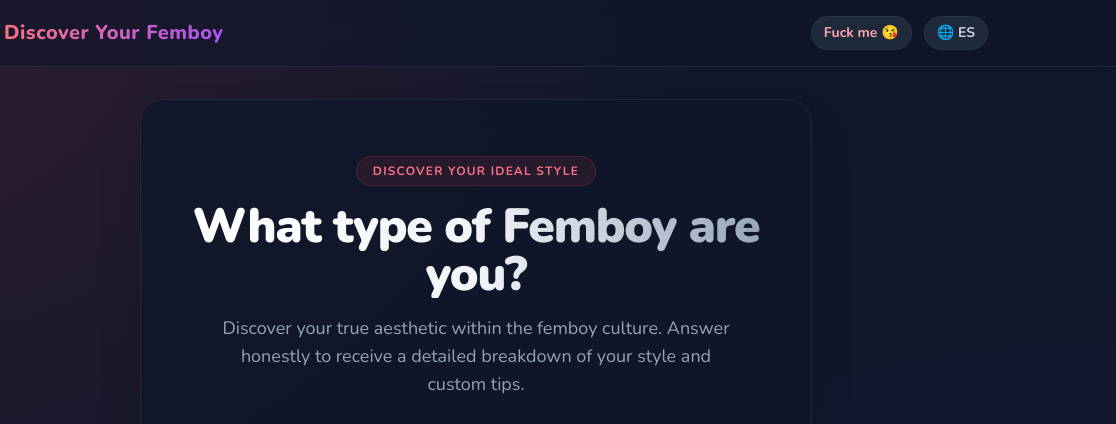
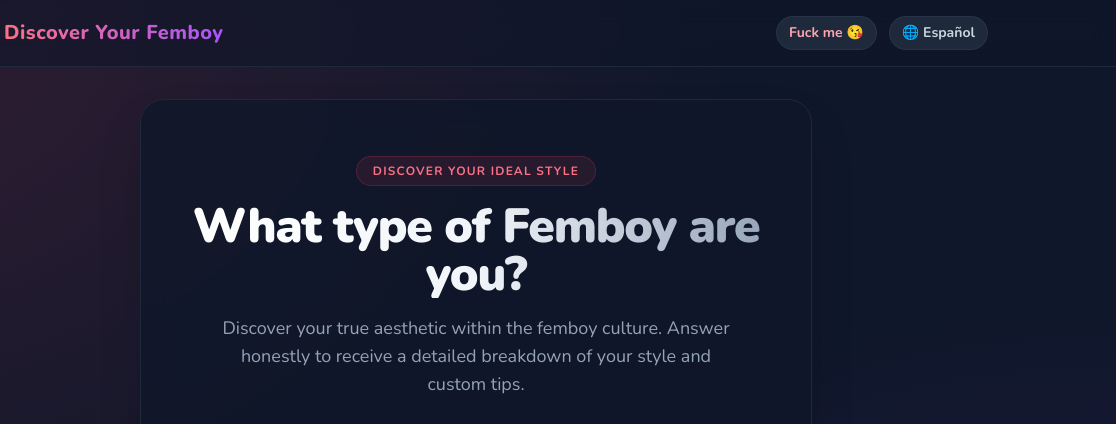
Before and after one commit to aleslul/femboy-web, a plain HTML site: page index.html in a window 1280 px wide. Shown: the top 424 px of the page, 164-1280 px from the left. Drawn offline with nearby package versions, Linux system fonts and the light colour scheme.

Commit message:
why am i updating this?

```diff
--- a/index.html
+++ b/index.html
@@ -77,7 +77,7 @@
                     <a href="https://ko-fi.com/aleslul">Fuck me 😘</a>
                 </div>
                 <button id="lang-btn" class="text-sm bg-slate-800 hover:bg-slate-700 py-1.5 px-3 rounded-full text-slate-300 border border-slate-700/50 font-bold transition-colors flex items-center gap-1">
-                    🌐 ES
+
                 </button>
             </div>
         </div>
--- a/scripts/app.js
+++ b/scripts/app.js
@@ -2,15 +2,24 @@ import { questions, archetypes } from './data.js';
 import { uiTranslations } from './i18n.js';
 import { elements, updateLanguageStaticDOM, renderQuestionDOM, renderResultsDOM } from './dom.js';
 
-let currentLang = 'en';
+let currentLang = detectBrowserLanguage();
 let currentQuestion = 0;
 let scores = { classic: 0, goth: 0, casual: 0, elegant: 0, gamer: 0 };
+
+function detectBrowserLanguage() {
+    const browserLang = navigator.language || navigator.userLanguage;
+    const baseLang = browserLang.split('-')[0].toLowerCase();
+    const supportedLanguages = ['es', 'en'];
+    return supportedLanguages.includes(baseLang) ? baseLang: 'en';
+}
 
 function init() {
     elements.startBtn.addEventListener('click', startQuiz);
     elements.restartBtn.addEventListener('click', restartQuiz);
     elements.shareBtn.addEventListener('click', handleCopyResults);
     elements.langBtn.addEventListener('click', toggleLanguage);
+
+    elements.langBtn.textContent = currentLang == 'es' ? '🌐 English' : '🌐 Español';
 
     // Carga inicial del idioma por defecto
     updateLanguageStaticDOM(currentLang);
@@ -40,7 +49,7 @@ function processQuizStep() {
 
 function toggleLanguage() {
     currentLang = currentLang === 'es' ? 'en' : 'es';
-    elements.langBtn.textContent = currentLang === 'es' ? '🌐 EN' : '🌐 ES';
+    elements.langBtn.textContent = currentLang === 'es' ? '🌐 English' : '🌐 Español';
 
     updateLanguageStaticDOM(currentLang);
 
```
Also changed, not shown: assets/web/README.txt (deleted), 1 other file.
